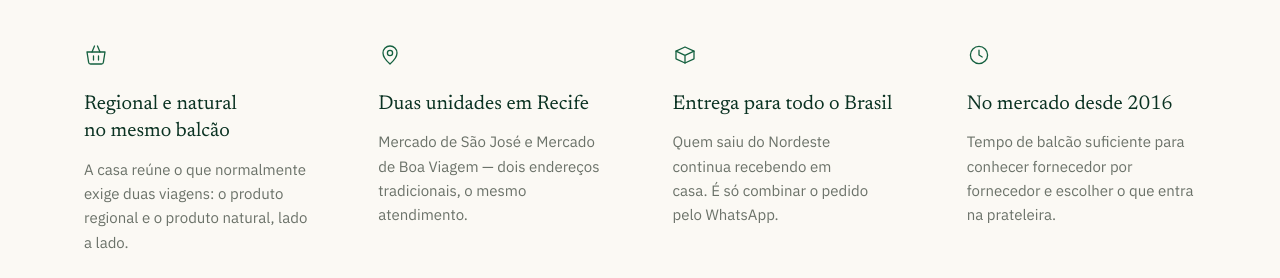
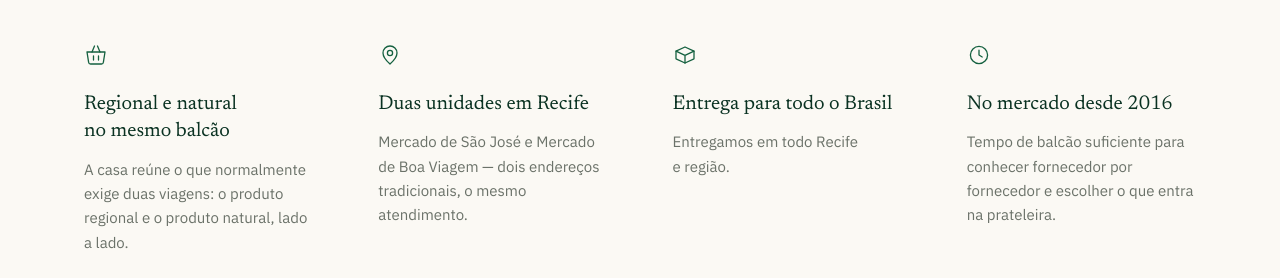
Before and after one commit to kaiopamorim-droid/Deliciasdonordeste, a React (Vite) app: page / in a window 1280 px wide. Shown: the part 860-1138 px from the top of the page. Built offline with nearby package versions, Linux system fonts and the light colour scheme.

Commit message:
atualiza texto de entrega nos diferenciais

```diff
--- a/src/data/conteudo.js
+++ b/src/data/conteudo.js
@@ -69,7 +69,7 @@ export const diferenciais = [
   {
     titulo: 'Entrega para todo o Brasil',
     texto:
-      'Quem saiu do Nordeste continua recebendo em casa. É só combinar o pedido pelo WhatsApp.',
+      'Entregamos em todo Recife e região.',
     icone: 'caixa',
   },
   {
```
